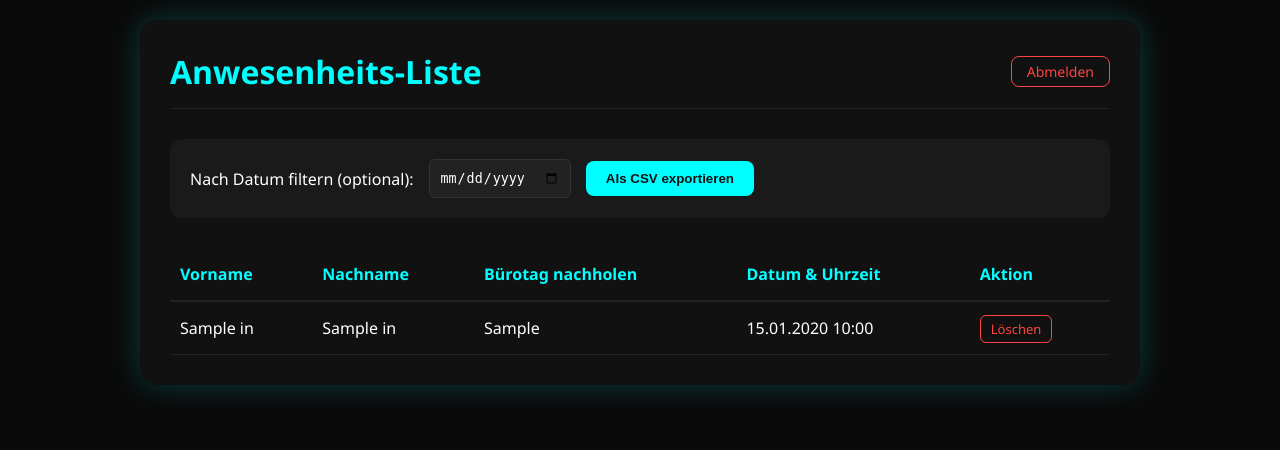
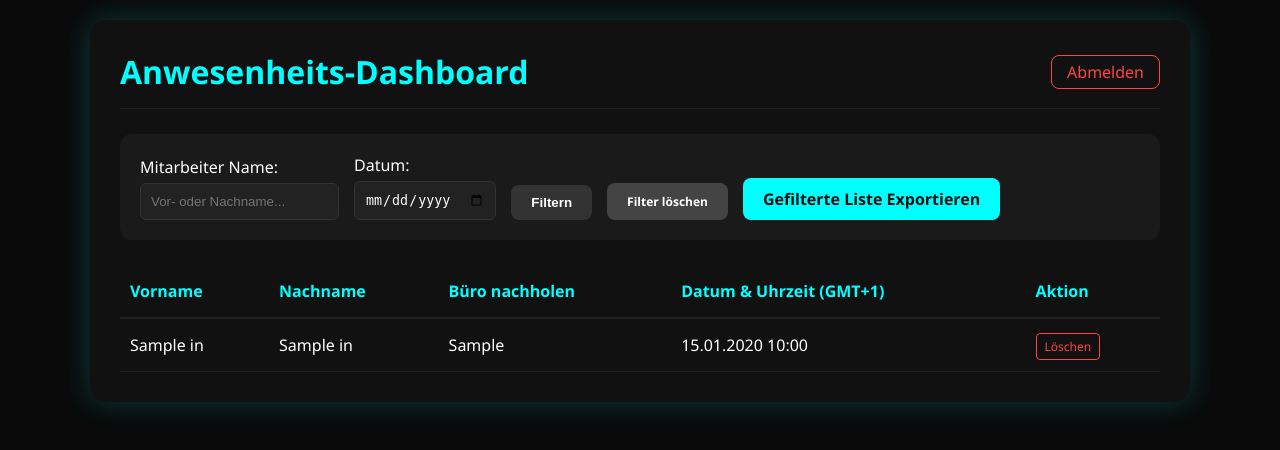
Before and after one commit to mbotru/qr-anwesenheit, a Flask app: page /dashboard in a window 1280 px wide. Shown: the top 450 px of the page. Run offline with Flask 3, Linux system fonts and the light colour scheme; the visitor is signed in with stand-in values (Sample User, id 1); tables that the repository leaves empty hold one stand-in row (values such as "Sample post").

Commit message:
Update dashboard.html

```diff
--- a/templates/dashboard.html
+++ b/templates/dashboard.html
@@ -3,44 +3,53 @@
 <head>
     <meta charset="UTF-8">
     <meta name="viewport" content="width=device-width, initial-scale=1.0">
-    <title>Admin Dashboard</title>
+    <title>Dashboard - Filter</title>
     <style>
         * { box-sizing: border-box; margin: 0; padding: 0; }
-        body { font-family: 'Segoe UI', sans-serif; background: #0a0a0a; color: white; display: flex; justify-content: center; padding: 20px; }
-        .container { background: #111; padding: 30px; border-radius: 16px; box-shadow: 0 0 30px rgba(0, 255, 255, 0.2); max-width: 1000px; width: 100%; }
-        .header { display: flex; justify-content: space-between; align-items: center; margin-bottom: 30px; border-bottom: 1px solid #222; padding-bottom: 15px; }
+        body { font-family: 'Segoe UI', sans-serif; background: #0a0a0a; color: white; padding: 20px; }
+        .container { background: #111; padding: 30px; border-radius: 16px; box-shadow: 0 0 30px rgba(0, 255, 255, 0.2); max-width: 1100px; width: 100%; margin: auto; }
+        .header { display: flex; justify-content: space-between; align-items: center; margin-bottom: 25px; border-bottom: 1px solid #222; padding-bottom: 15px; }
         h1 { color: #00ffff; }
-        .logout-link { color: #ff4444; text-decoration: none; border: 1px solid #ff4444; padding: 5px 15px; border-radius: 8px; font-size: 14px; }
-        .logout-link:hover { background: #ff4444; color: white; }
+        .logout { color: #ff4444; text-decoration: none; border: 1px solid #ff4444; padding: 5px 15px; border-radius: 8px; }
 
-        .controls { display: flex; flex-wrap: wrap; gap: 15px; background: #1a1a1a; padding: 20px; border-radius: 12px; margin-bottom: 30px; }
-        input[type="date"] { padding: 10px; border-radius: 6px; border: 1px solid #333; background: #222; color: white; }
-        .btn-export { background: #00ffff; color: #111; border: none; padding: 10px 20px; border-radius: 8px; font-weight: bold; cursor: pointer; }
+        /* Filter Bereich */
+        .filter-area { background: #1a1a1a; padding: 20px; border-radius: 12px; margin-bottom: 25px; }
+        .filter-form { display: flex; flex-wrap: wrap; gap: 15px; align-items: flex-end; }
+        .input-group { display: flex; flex-direction: column; gap: 5px; }
+        input { padding: 10px; border-radius: 6px; border: 1px solid #333; background: #222; color: white; }
+
+        .btn { padding: 10px 20px; border-radius: 8px; font-weight: bold; cursor: pointer; border: none; text-decoration: none; display: inline-block; }
+        .btn-filter { background: #333; color: white; }
+        .btn-export { background: #00ffff; color: #111; }
+        .btn-reset { background: #444; color: white; font-size: 12px; }
 
         table { width: 100%; border-collapse: collapse; margin-top: 10px; }
         th { text-align: left; color: #00ffff; padding: 15px 10px; border-bottom: 2px solid #222; }
         td { padding: 15px 10px; border-bottom: 1px solid #222; }
-        .btn-delete { color: #ff4444; text-decoration: none; border: 1px solid #ff4444; padding: 4px 10px; border-radius: 6px; font-size: 13px; transition: 0.3s; }
-        .btn-delete:hover { background: #ff4444; color: white; }
-
-        @media (max-width: 768px) {
-            table { font-size: 12px; }
-            .controls { flex-direction: column; }
-        }
+        .btn-delete { color: #ff4444; text-decoration: none; border: 1px solid #ff4444; padding: 4px 8px; border-radius: 4px; font-size: 12px; }
     </style>
 </head>
 <body>
     <div class="container">
         <div class="header">
-            <h1>Anwesenheits-Liste</h1>
-            <a href="/logout" class="logout-link">Abmelden</a>
+            <h1>Anwesenheits-Dashboard</h1>
+            <a href="/logout" class="logout">Abmelden</a>
         </div>
 
-        <div class="controls">
-            <form action="/admin/export/csv" method="GET" style="display: flex; gap: 15px; align-items: center; width: 100%;">
-                <label>Nach Datum filtern (optional):</label>
-                <input type="date" name="date">
-                <input type="submit" value="Als CSV exportieren" class="btn-export">
+        <div class="filter-area">
+            <form action="/dashboard" method="GET" class="filter-form">
+                <div class="input-group">
+                    <label>Mitarbeiter Name:</label>
+                    <input type="text" name="search" value="{{ search }}" placeholder="Vor- oder Nachname...">
+                </div>
+                <div class="input-group">
+                    <label>Datum:</label>
+                    <input type="date" name="date" value="{{ date }}">
+                </div>
+                <button type="submit" class="btn btn-filter">Filtern</button>
+                <a href="/dashboard" class="btn btn-reset">Filter löschen</a>
+
+                <a href="{{ url_for('export_csv', search=search, date=date) }}" class="btn btn-export">Gefilterte Liste Exportieren</a>
             </form>
         </div>
 
@@ -49,8 +58,8 @@
                 <tr>
                     <th>Vorname</th>
                     <th>Nachname</th>
-                    <th>Bürotag nachholen</th>
-                    <th>Datum & Uhrzeit</th>
+                    <th>Büro nachholen</th>
+                    <th>Datum & Uhrzeit (GMT+1)</th>
                     <th>Aktion</th>
                 </tr>
             </thead>
@@ -62,11 +71,12 @@
                     <td>{{ entry.buerotag_nachholen }}</td>
                     <td>{{ entry.datum.strftime('%d.%m.%Y %H:%M') }}</td>
                     <td>
-                        <a href="{{ url_for('delete_entry', id=entry.id) }}"
-                           class="btn-delete"
-                           onclick="return confirm('Eintrag wirklich löschen?')">Löschen</a>
+                        <a href="{{ url_for('delete_entry', id=entry.id, search=search, date=date) }}"
+                           class="btn-delete" onclick="return confirm('Löschen?')">Löschen</a>
                     </td>
                 </tr>
+                {% else %}
+                <tr><td colspan="5" style="text-align: center; padding: 20px;">Keine Einträge gefunden.</td></tr>
                 {% endfor %}
             </tbody>
         </table>
```
